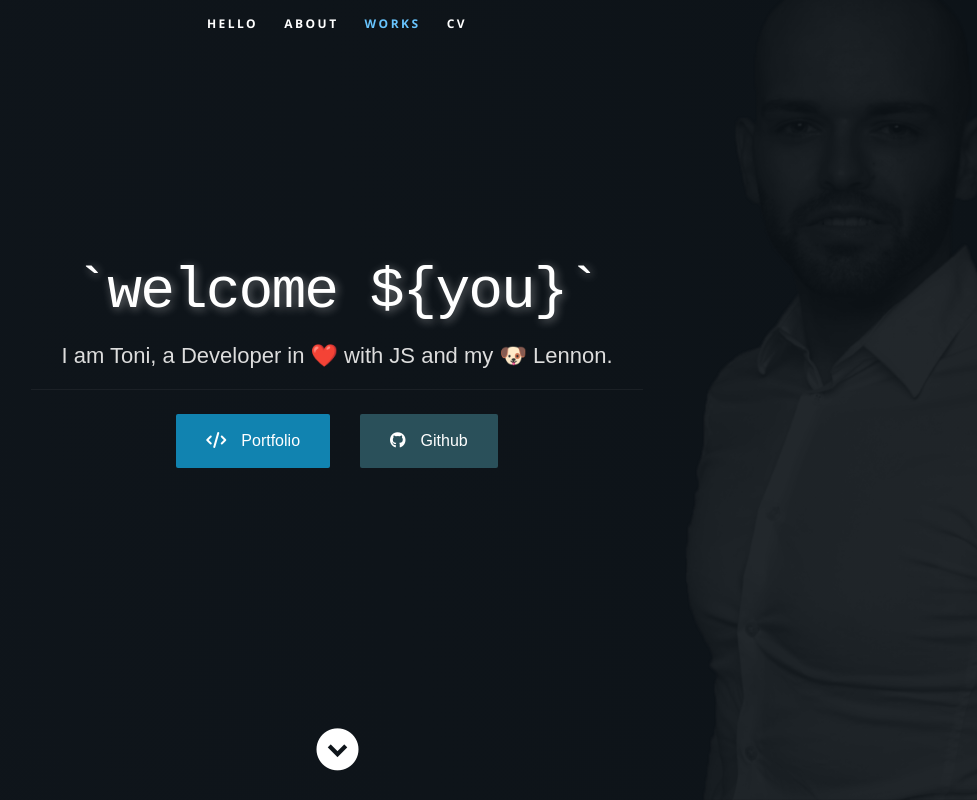
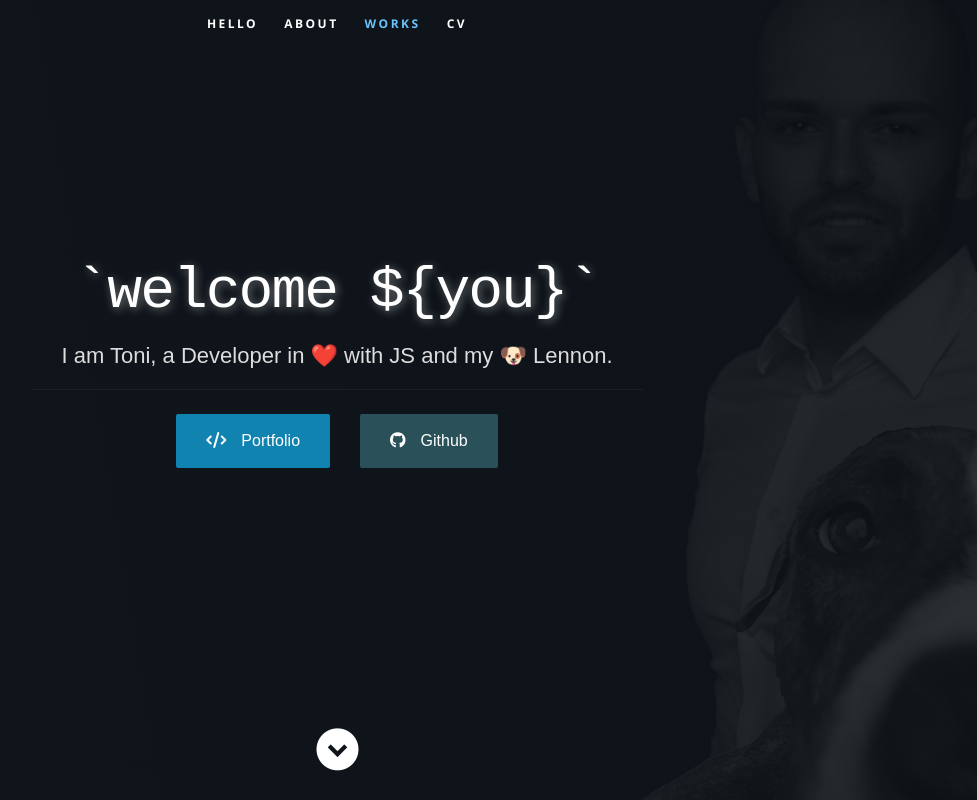
Before and after one commit to TonySapa/tonisanchezdev, a React (Create React App) app: page / in a window 1280 px wide. Shown: the top 800 px of the page, without its empty margins (303-1280 px from the left). Built offline with nearby package versions, Linux system fonts and the light colour scheme.

Commit message:
updated background image and work experience

```diff
--- a/public/resumeData.json
+++ b/public/resumeData.json
@@ -30,7 +30,7 @@
       },
       {
         "name":"linkedin",
-        "url":"https://www.linkedin.com/in/antoni-s-b66ba0191/",
+        "url":"https://www.linkedin.com/in/toni-s-b66ba0191/",
         "className":"fa fa-linkedin"
       },
       {
--- a/src/Components/Header.js
+++ b/src/Components/Header.js
@@ -1,5 +1,5 @@
 import React, { Component } from 'react';
-import background1 from './images/background3c.png'
+import background1 from './images/background3e.png'
 import circledImage from './images/profilePicture1.png'
 //import ParticlesBg  from "particles-bg";
 
--- a/src/resumeData.json
+++ b/src/resumeData.json
@@ -29,7 +29,7 @@
       },
       {
         "name":"linkedin",
-        "url":"https://www.linkedin.com/in/antoni-s-b66ba0191/",
+        "url":"https://www.linkedin.com/in/toni-s-b66ba0191/",
         "className":"fa fa-linkedin"
       },
       {
@@ -114,7 +114,7 @@
         "web": "https://www.eevidence.com",
         "title": "Senior Front End Developer",
         "years": "2021 - current",
-        "description": "Personally planning, designing, improving, extending and fixing the User Experience of 3 different products using React with Redux. Ocasionally collaborating with the development of the API (php) as part of a team. The main products of eEvidence consist of automation of email and files registration and certification to protect Intellectual Property rights following international standards that uses cryptography. With about 14K companies in 121 countries using the service, from small companies to international banks. Currently developing a third product I can't announce."
+        "description": "Personally planning, designing, improving, extending and fixing the User Experience of 3 different products using React with Redux. Ocasionally collaborating with the development of the API as part of a team. The main products of eEvidence consist of automation of email and files registration and certification to be used as a legal proof or for protecting Intellectual Property rights following international standards that uses cryptography. With about 14K users in 121 countries using the service, from small companies to international banks."
       },
       {
         "company":"ticktax.io",
@@ -131,14 +131,6 @@
         "years":"2019 - 2020",
         "description":"Developing a web application for accounting processes automation in the IT department of a legal Firm specialised in automated accounting and taxation.",
         "achievements": "Personally developed API with Node to automate accounting entries of more than 4,000 yearly Skrill online payments in different currencies that were processed manually by accountants. Personally developed API in Node to automate more than 10,000 yearly Paypal online payments in different currencies that were processed manually by accountants. Personally developed CRUD Application with MERN to use own DB and automate accounting entries of different format csv and xls files that were previously made with expensive external software, personally developed API in Node to automate Bank conciliations that was previously made with expensive external software."
-      },
-      {
-        "company":"De Rosa i Associats",
-        "web":"https://www.sugestorialowcost.es",
-        "title":"Jr. Accountant",
-        "years":"2018",
-        "description":"Accounting and bookkeeping in a modern online accounting firm specialised in automated accounting and taxation.",
-        "achievements":"Personally automated email notices after invoice duplicate detection using PowerQuery and SQL."
       }
     ]
   },
```
Also changed, not shown: src/Components/images/background3e.png (added).
